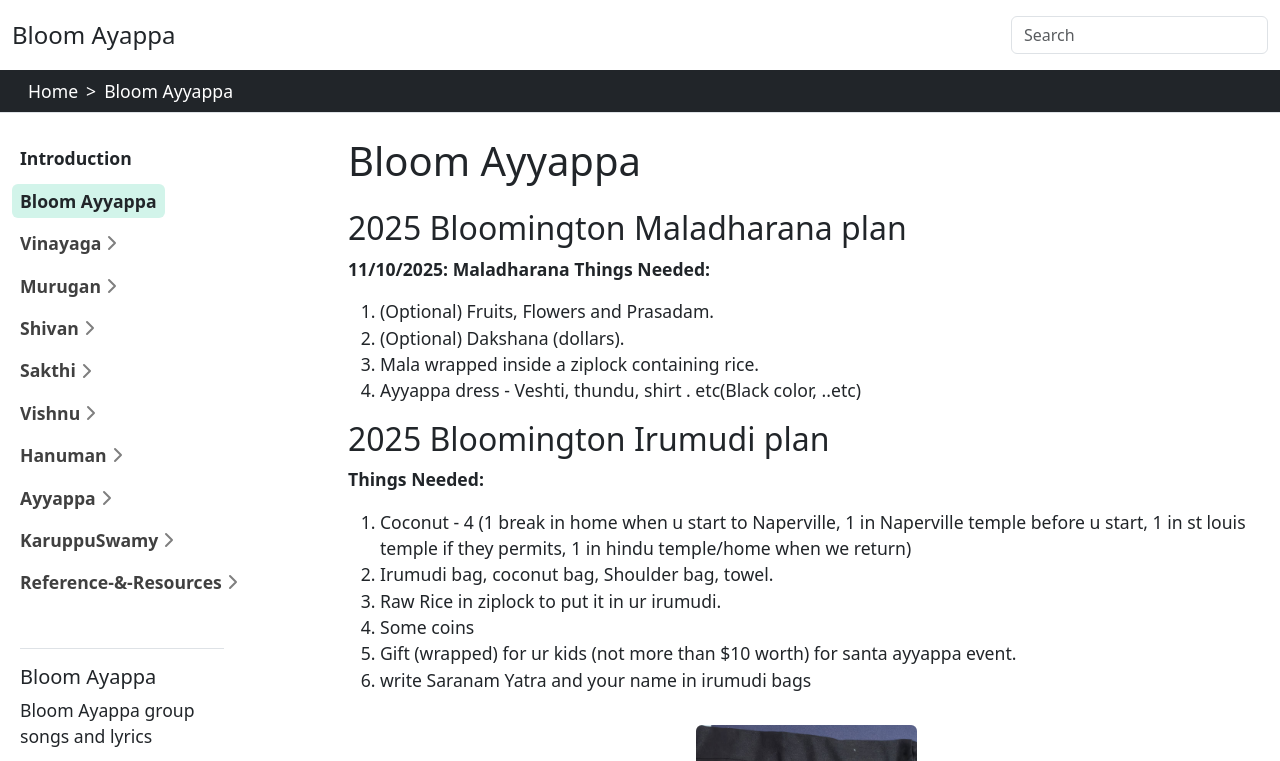
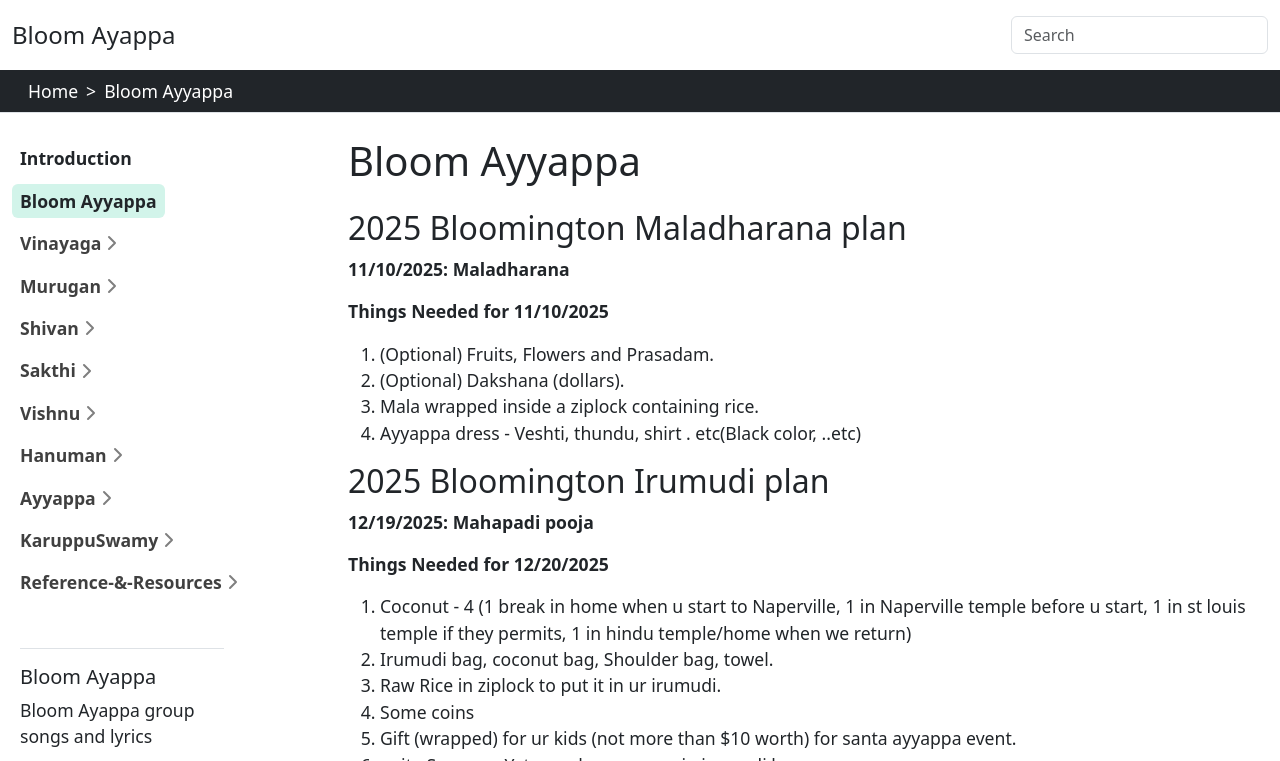
Before and after one commit to sangit6031hub/ayyappabhajan, a Jekyll site: the page built from content/bloomayyappa.md, in a window 1280 px wide and 1400 px high, cut to the strip 0-761 px from the top of the window. Built offline with Jekyll 4.4.1, drawn with Linux system fonts in a browser that asks for light colours; some of the changed text lies outside the part shown.

Commit message:
Update bloomayyappa.md

```diff
--- a/content/bloomayyappa.md
+++ b/content/bloomayyappa.md
@@ -6,7 +6,8 @@ title: Bloom Ayyappa
 ## 2025 Bloomington Maladharana plan
 
 **11/10/2025: Maladharana**
-**Things Needed:**
+
+**Things Needed for 11/10/2025**
 1. (Optional) Fruits, Flowers and Prasadam.
 2. (Optional) Dakshana (dollars).
 3. Mala wrapped inside a ziplock containing rice.
@@ -16,7 +17,9 @@ title: Bloom Ayyappa
 
 ## 2025 Bloomington Irumudi plan
 
-**Things Needed:**
+**12/19/2025: Mahapadi pooja**
+
+**Things Needed for 12/20/2025**
 1. Coconut - 4 (1 break in home when u start to Naperville, 1 in Naperville temple before u start, 1 in st louis temple if they permits, 1 in hindu temple/home when we return)
 2. Irumudi bag, coconut bag, Shoulder bag, towel.
 3. Raw Rice in ziplock to put it in ur irumudi.
```
Also changed, not shown: other parts of content/bloomayyappa.md (+0 -3 lines).
